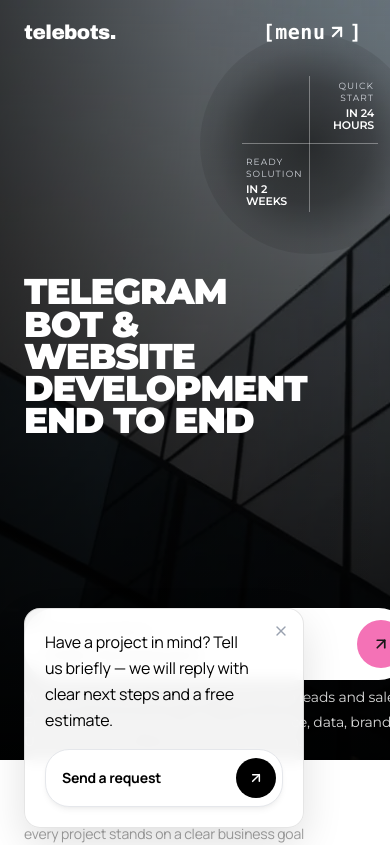
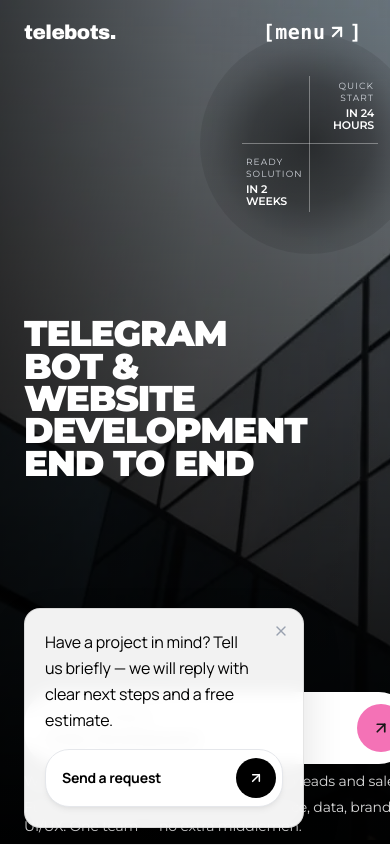
Before and after one commit to romchhh/new-telebots, a Next.js app: page /en in a window 390 px wide. Shown: the top 845 px of the page. Built offline with nearby package versions, Linux system fonts and the light colour scheme; no server answers.

Commit message:
some updates

```diff
--- a/app/[lang]/page.tsx
+++ b/app/[lang]/page.tsx
@@ -64,6 +64,12 @@ export default async function HomePage({ params }: { params: Promise<{ lang: str
 
   return (
     <>
+      <link
+        rel="preload"
+        as="image"
+        href="/other/hero-background.webp"
+        fetchPriority="high"
+      />
       <StructuredData type="organization" lang={lang} />
       <StructuredData type="localBusiness" lang={lang} />
       <StructuredData type="website" lang={lang} />
@@ -79,7 +85,7 @@ export default async function HomePage({ params }: { params: Promise<{ lang: str
         initialLang={lang}
         t={t}
         hero={
-          <section className="relative overflow-hidden bg-black">
+          <section className="relative h-[100svh] max-h-[100svh] overflow-hidden bg-black">
             <HeroImage alt={t.hero.backgroundImageAlt} />
             <HeroSectionOverlay hero={t.hero} orderLabel={t.modal.title} />
           </section>
--- a/components/FullBleedHeroImage.tsx
+++ b/components/FullBleedHeroImage.tsx
@@ -5,22 +5,22 @@ type FullBleedHeroImageProps = {
   alt: string;
 };
 
-/**
- * Мобільний PageSpeed: кадр < в’юпорта, інакше Chrome дає NO_LCP.
- * Десктоп — на всю висоту екрана.
- */
+/** LCP-герой: прямий .webp. Висота контейнера < 100% — Chrome не вважає кадр фоном (NO_LCP). */
 export default function FullBleedHeroImage({ src, alt }: FullBleedHeroImageProps) {
   return (
-    <div className="relative z-0 h-[90svh] w-full bg-black md:h-[100svh]">
+    <div className="absolute inset-0 z-0 overflow-hidden bg-black">
+      <div className="absolute inset-x-0 top-0 h-[calc(100%-4px)]">
         <Image
           src={src}
           alt={alt}
           fill
           priority
           fetchPriority="high"
+          unoptimized
           sizes="100vw"
           className="object-cover object-top"
         />
       </div>
+    </div>
   );
 }
--- a/components/HeroSectionOverlay.tsx
+++ b/components/HeroSectionOverlay.tsx
@@ -13,8 +13,8 @@ const montserrat = { fontFamily: 'var(--font-montserrat)' };
 /** Серверний оверлей hero — h1 у HTML без очікування гідрації HomePageClient. */
 export default function HeroSectionOverlay({ hero, orderLabel }: HeroSectionOverlayProps) {
   return (
-    <div className="absolute inset-0 z-10">
-      <div className="absolute inset-0 bg-black/35" aria-hidden />
+    <>
+      <div className="absolute inset-0 z-10 bg-black/35" aria-hidden />
       <div
         className="absolute inset-0 z-10 bg-gradient-to-t from-black/92 via-black/50 to-black/10"
         aria-hidden
@@ -69,6 +69,6 @@ export default function HeroSectionOverlay({ hero, orderLabel }: HeroSectionOver
           </div>
         </div>
       </div>
-    </div>
+    </>
   );
 }
--- a/components/ServiceHeroSection.tsx
+++ b/components/ServiceHeroSection.tsx
@@ -38,12 +38,11 @@ export default function ServiceHeroSection({
   const openFromShell = useHomeModal();
   const openModal = onOrderClick ?? openFromShell;
   return (
-    <section className="relative overflow-hidden bg-black">
+    <section className="relative h-[100svh] max-h-[100svh] overflow-hidden bg-black">
       {heroBackground}
 
-      <div className="absolute inset-0 z-10">
       {/* Ті самі шари затемнення, що на головній */}
-      <div className="absolute inset-0 bg-black/35" aria-hidden />
+      <div className="absolute inset-0 z-10 bg-black/35" aria-hidden />
       <div
         className="absolute inset-0 z-10 bg-gradient-to-t from-black/92 via-black/50 to-black/10"
         aria-hidden
@@ -119,7 +118,6 @@ export default function ServiceHeroSection({
           </div>
         </div>
       </div>
-      </div>
     </section>
   );
 }
```
Lines whose indentation alone changed are shown as unchanged.
